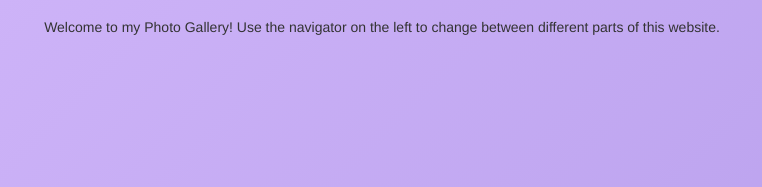
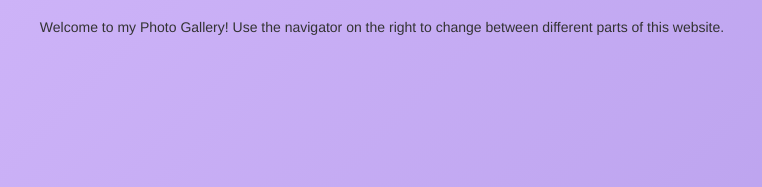
Before and after one commit to AstroMT/Flower-Gallery, a plain HTML site: page index.html in a window 1280 px wide. Shown: the part 553-740 px from the top of the page, 258-1020 px from the left. Drawn offline with nearby package versions, Linux system fonts and the light colour scheme.

Commit message:
Update index.html

```diff
--- a/index.html
+++ b/index.html
@@ -26,7 +26,7 @@
             <br>
             <img src="flowers.gif">
             <br><br>
-            <p>Welcome to my Photo Gallery! Use the navigator on the left to change between different parts of this website.</p>
+            <p>Welcome to my Photo Gallery! Use the navigator on the right to change between different parts of this website.</p>
         </section>
 
         <section id="Grid">
```
